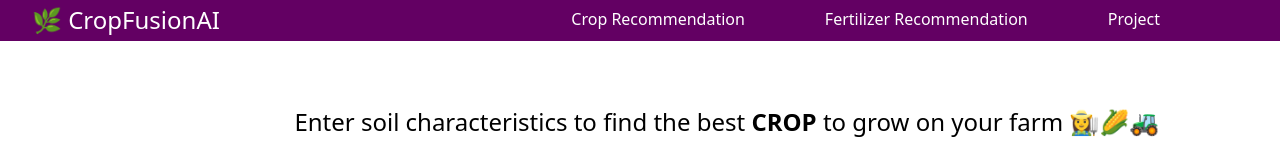
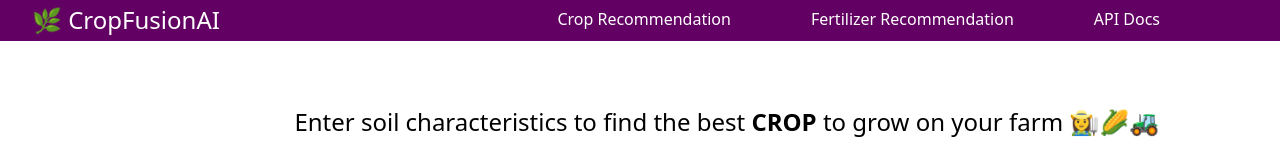
Before and after one commit to deepeshdm/CropFusionAI, a React (Create React App) app: page /crop in a window 1280 px wide. Shown: the top 160 px of the page. Built offline with nearby package versions, Linux system fonts and the light colour scheme.

Commit message:
Update Header.js

```diff
--- a/src/components/header/Header.js
+++ b/src/components/header/Header.js
@@ -15,8 +15,8 @@ const Header = () => {
                     <Link to="/fertilizer"> Fertilizer Recommendation </Link>
                 </li>
                 <li className="project-header-option">
-                    <Link to="#" onClick={() => { window.open('https://github.com/deepeshdm/CropFusionAI', '_blank'); }}>
-                        Project
+                    <Link to="#" onClick={() => { window.open('https://8080-797137136eb6451193a1f8c64a951490.patr.cloud/docs', '_blank'); }}>
+                        API Docs
                     </Link>
                 </li>
 
```
